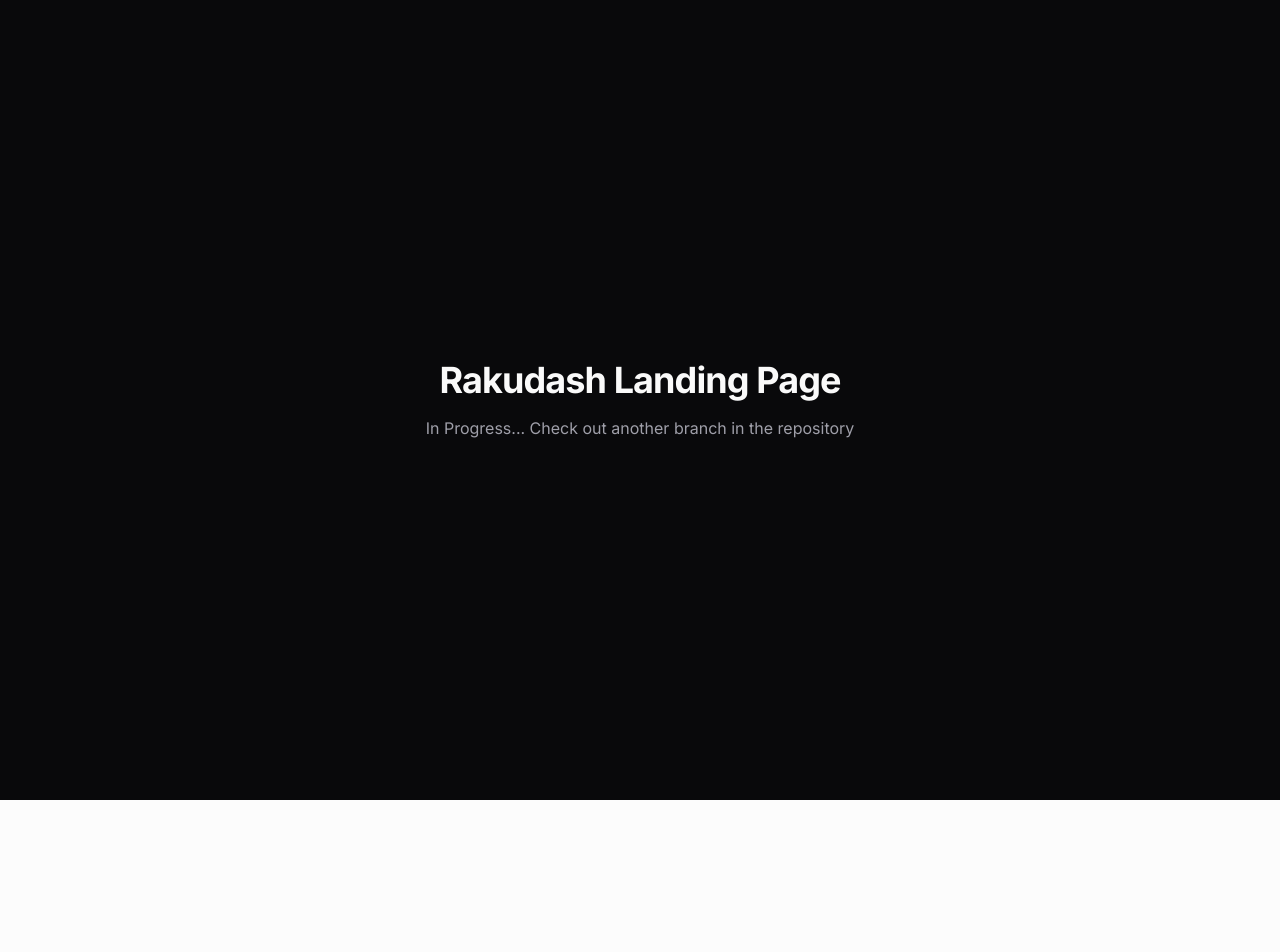
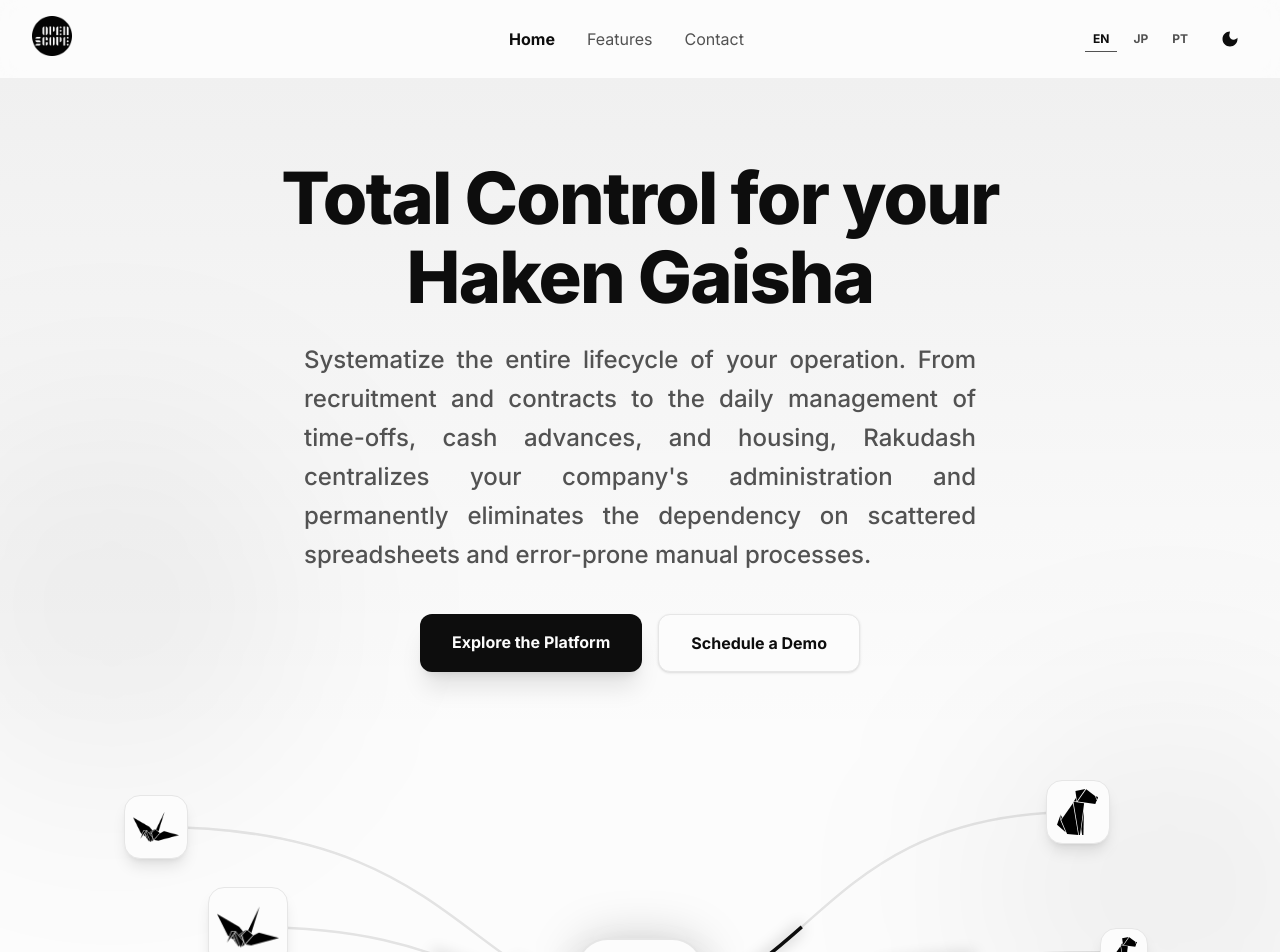
Before and after one commit to gfvictor/rakudash-landingpage, a Next.js app: page /en in a window 1280 px wide. Shown: the top 952 px of the page. Before the commit the page ends 800 px from the top, so only its background shows below. Built offline with nearby package versions, Linux system fonts and the light colour scheme.

Commit message:
feat: construct home page layout

```diff
--- a/src/app/[locale]/layout.tsx
+++ b/src/app/[locale]/layout.tsx
@@ -40,7 +40,7 @@
   const messages = await getMessages()
 
   return (
-    <html lang="en" suppressHydrationWarning>
+    <html lang={locale} suppressHydrationWarning>
       <body
         className={cn(
           'bg-background text-foreground min-h-screen font-sans antialiased',
@@ -48,16 +48,16 @@
           geistSans.variable,
         )}
       >
-        <NextIntlClientProvider messages={messages}>
         <ThemeProvider
           attribute="class"
           defaultTheme="system"
           enableSystem
           disableTransitionOnChange
         >
+          <NextIntlClientProvider messages={messages}>
             {children}
+          </NextIntlClientProvider>
         </ThemeProvider>
-        </NextIntlClientProvider>
       </body>
     </html>
   )
--- a/src/app/[locale]/page.tsx
+++ b/src/app/[locale]/page.tsx
@@ -1,10 +1,55 @@
-export default function Home() {
+import { Navbar, AtomicHub, ScrollIndicator } from '@/ui'
+import { useTranslations } from 'next-intl'
+import { Link } from '@/i18n'
+
+export default function LandingPage() {
+  const t = useTranslations('hero')
+
   return (
-    <main className="flex min-h-screen flex-col items-center justify-center bg-zinc-950 text-zinc-50">
-      <h1 className="text-4xl font-bold tracking-tight">Rakudash Landing Page</h1>
-      <p className="mt-4 text-zinc-400">
-        In Progress... Check out another branch in the repository
-      </p>
-    </main>
+    <>
+      <Navbar />
+
+      <main className="bg-background text-foreground flex min-h-screen flex-col items-center overflow-x-hidden">
+        <section className="relative flex min-h-[90vh] w-full flex-col items-center justify-start overflow-hidden pt-12 pb-24">
+          <div className="from-primary/5 pointer-events-none absolute inset-0 z-0 bg-gradient-to-b via-transparent to-transparent"></div>
+          <div className="bg-primary/5 pointer-events-none absolute top-1/4 -left-20 z-0 h-96 w-96 rounded-full blur-[100px]"></div>
+          <div className="bg-primary/5 pointer-events-none absolute -right-20 bottom-1/4 z-0 h-96 w-96 rounded-full blur-[100px]"></div>
+
+          <div className="relative z-10 container mx-auto mt-8 flex flex-col items-center px-6 text-center">
+            <h1 className="mb-6 max-w-4xl text-3xl leading-[1.1] font-extrabold tracking-tight whitespace-pre-line sm:text-5xl md:text-7xl">
+              {t('title')}
+            </h1>
+            <h2 className="text-muted-foreground mb-10 max-w-2xl text-justify text-lg leading-relaxed font-medium sm:text-xl md:text-2xl">
+              {t('subtitle')}
+            </h2>
+
+            <div className="flex w-full flex-col gap-4 sm:w-auto sm:flex-row">
+              <Link
+                href="/#features"
+                className="bg-primary text-primary-foreground rounded-xl px-8 py-4 text-center font-bold shadow-xl transition-all duration-300 hover:scale-105"
+              >
+                {t('cta_primary')}
+              </Link>
+              <Link
+                href="/#contact"
+                className="bg-background border-border text-foreground hover:bg-muted/50 rounded-xl border px-8 py-4 text-center font-bold shadow-sm transition-all duration-300"
+              >
+                {t('cta_secondary')}
+              </Link>
+            </div>
+          </div>
+
+          <div className="relative z-10 mt-8 w-full">
+            <AtomicHub />
+          </div>
+
+          <ScrollIndicator />
+        </section>
+
+        <section id="features" className="w-full bg-background relative z-10 border-t border-border/40">
+          <p> Scrollytelling Placeholder </p>
+        </section>
+      </main>
+    </>
   )
 }
```
Lines whose indentation alone changed are shown as unchanged.
